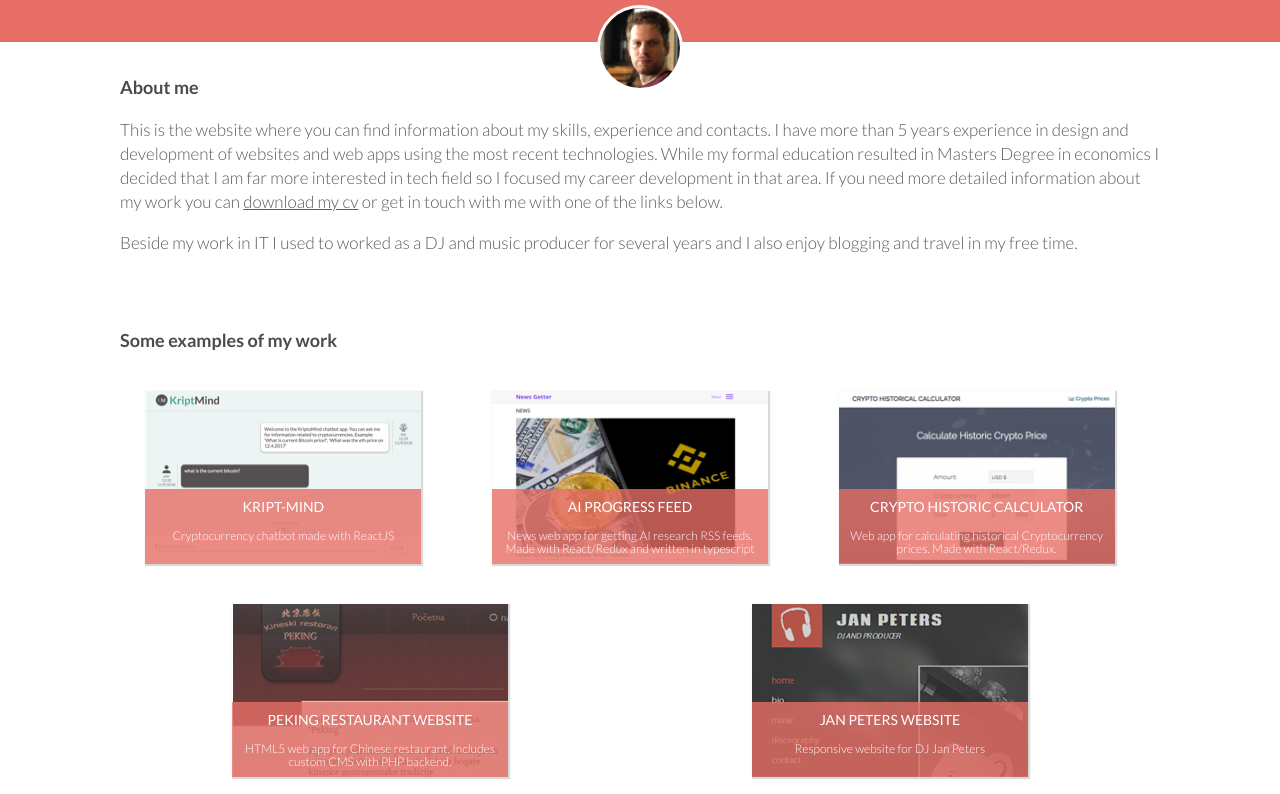
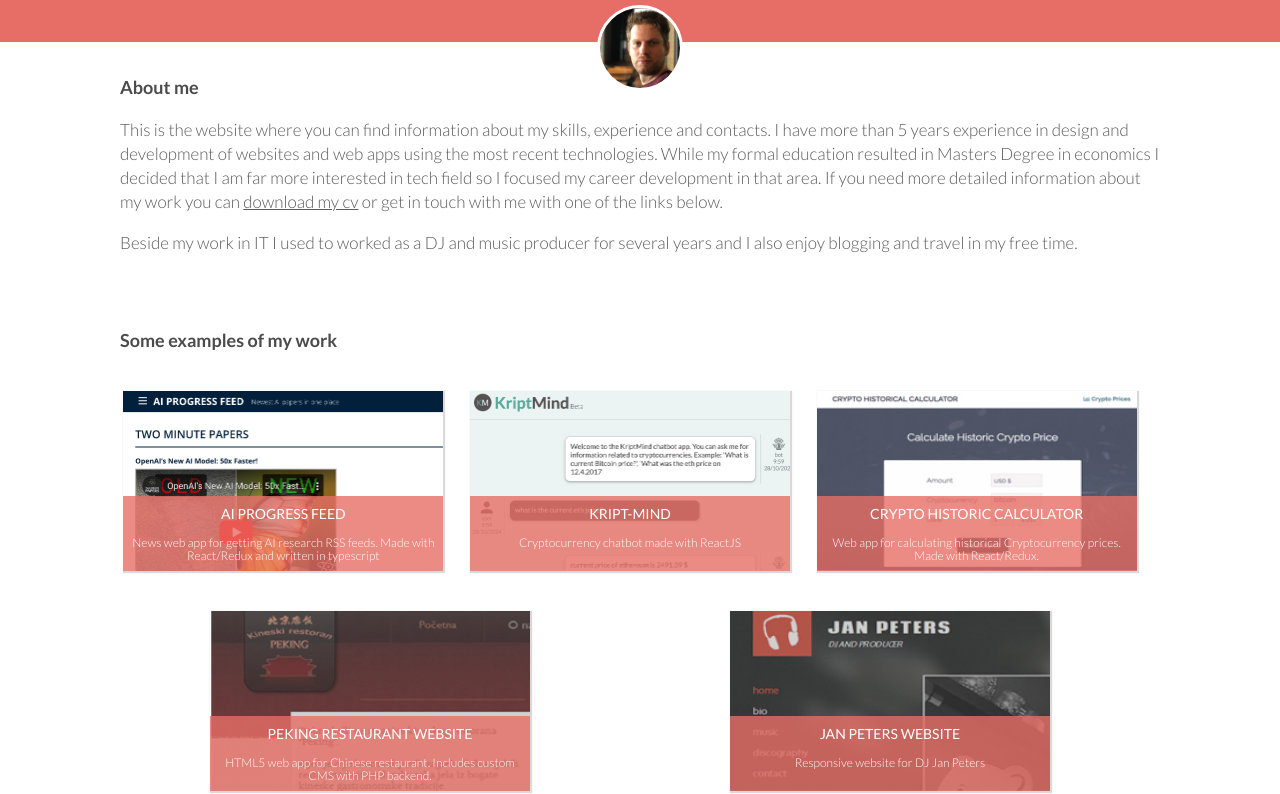
Before and after one commit to jprester/jprester.github.io, a plain HTML site: page index.html in a window 1280 px wide. Shown: the part 306-1100 px from the top of the page. Drawn offline with Linux system fonts and the light colour scheme.

Commit message:
fix links to projects and project images

```diff
--- a/index.html
+++ b/index.html
@@ -145,9 +145,28 @@
           <h3 class="title">Some examples of my work</h3>
           <div class="my-work-img-container">
             <div class="my-work-img">
-              <a href="https://kript-mind.netlify.com/" class="mywork-item">
+              <a
+                href="https://ai-progress-feed.netlify.app/"
+                class="mywork-item"
+              >
                 <img
-                  src="img/crypto_chatbot_example.jpg"
+                  src="img/ai-feed_app_example.png"
+                  class="mywork-image"
+                  alt="news getter app example image"
+                />
+                <div class="mywork-item-description">
+                  <h5 class="item-title">AI Progress Feed</h5>
+                  <p class="description-text">
+                    News web app for getting AI research RSS feeds. Made with
+                    React/Redux and written in typescript
+                  </p>
+                </div>
+              </a>
+            </div>
+            <div class="my-work-img">
+              <a href="https://kript-mind.netlify.app/" class="mywork-item">
+                <img
+                  src="img/crypto_chatbot_example.png"
                   class="mywork-image"
                   alt="kript mind example image"
                 />
@@ -161,26 +180,7 @@
             </div>
             <div class="my-work-img">
               <a
-                href="https://ai-progress-feed.netlify.app/"
-                class="mywork-item"
-              >
-                <img
-                  src="img/news_app_example.jpg"
-                  class="mywork-image"
-                  alt="news getter app example image"
-                />
-                <div class="mywork-item-description">
-                  <h5 class="item-title">AI Progress Feed</h5>
-                  <p class="description-text">
-                    News web app for getting AI research RSS feeds. Made with
-                    React/Redux and written in typescript
-                  </p>
-                </div>
-              </a>
-            </div>
-            <div class="my-work-img">
-              <a
-                href="https://crypto-calculator.netlify.com/"
+                href="https://crypto-calculator.netlify.app/"
                 class="mywork-item"
               >
                 <img
--- a/styles/style.css
+++ b/styles/style.css
@@ -1,22 +1,41 @@
 /* General Styles */
 
 body {
-  font-size: 16px; font-family: 'Lato', Arial, sans-serif;
+  font-size: 16px;
+  font-family: "Lato", Arial, sans-serif;
 }
 
 html {
   font-size: 62.5%;
 }
 
-ol, ul {list-style:none;}
+ol,
+ul {
+  list-style: none;
+}
 
-a, a:hover, a:focus, a:active {text-decoration: none; color: inherit; cursor: pointer;}
+a,
+a:hover,
+a:focus,
+a:active {
+  text-decoration: none;
+  color: inherit;
+  cursor: pointer;
+}
 
-ul.link-list {margin: auto; width: 150px; height: 30px}
-.link-list li {float: left; margin-left: 15px}
+ul.link-list {
+  margin: auto;
+  width: 150px;
+  height: 30px;
+}
+.link-list li {
+  float: left;
+  margin-left: 15px;
+}
 
-
-.padding {padding: 2rem 0;}
+.padding {
+  padding: 2rem 0;
+}
 
 .content-container {
   max-width: 90%;
@@ -28,7 +47,7 @@ ul.link-list {margin: auto; width: 150px; height: 30px}
 }
 
 .jariks-links:hover {
-  color: #E66E66;
+  color: #e66e66;
   cursor: pointer;
 }
 /* header */
@@ -40,7 +59,7 @@ ul.link-list {margin: auto; width: 150px; height: 30px}
 h1.logo {
   font-weight: 300;
   font-size: 1.4rem;
-  color: #4A4A4A;
+  color: #4a4a4a;
 }
 
 h1 a {
@@ -96,7 +115,7 @@ h1 a {
 
 .intro {
   text-align: center;
-  background: #E66E66;
+  background: #e66e66;
   color: white;
   padding: 2rem 0rem;
 }
@@ -106,7 +125,6 @@ h1 a {
   justify-content: center;
   flex-wrap: wrap;
 }
-
 
 .intro-hello-title {
   font-weight: 300;
@@ -128,9 +146,9 @@ h1 a {
 }
 
 .intro-code-box {
-  -webkit-box-shadow: 0.02rem 0rem 0.2rem 0.1rem rgba(0, 0, 0, 0.15);  /* Safari 3-4, iOS 4.0.2 - 4.2, Android 2.3+ */
-  -moz-box-shadow: 0.02rem 0rem 0.2rem 0.1rem rgba(0, 0, 0, 0.15);  /* Firefox 3.5 - 3.6 */
-  box-shadow: 0.02rem 0rem 0.2rem 0.1rem rgba(0, 0, 0, 0.15);  /* Opera 10.5, IE 9, Firefox 4+, Chrome 6+, iOS 5 */
+  -webkit-box-shadow: 0.02rem 0rem 0.2rem 0.1rem rgba(0, 0, 0, 0.15); /* Safari 3-4, iOS 4.0.2 - 4.2, Android 2.3+ */
+  -moz-box-shadow: 0.02rem 0rem 0.2rem 0.1rem rgba(0, 0, 0, 0.15); /* Firefox 3.5 - 3.6 */
+  box-shadow: 0.02rem 0rem 0.2rem 0.1rem rgba(0, 0, 0, 0.15); /* Opera 10.5, IE 9, Firefox 4+, Chrome 6+, iOS 5 */
   border: 2px solid transparent;
   border-radius: 3px;
   -webkit-border-radius: 3px;
@@ -143,7 +161,7 @@ h1 a {
   margin: 0.5rem;
   padding: 1rem;
   text-align: start;
-  font-family: 'Menlo', sans-serif;
+  font-family: "Menlo", sans-serif;
   font-weight: 400;
   font-size: 1rem;
 }
@@ -187,7 +205,7 @@ h1 a {
 }
 
 .text a:hover {
-  color: #E66E66;
+  color: #e66e66;
 }
 
 .title {
@@ -231,8 +249,8 @@ h1 a {
 }
 
 .mywork-image {
-  width: 276px;
-  height: 173px;
+  width: 320px;
+  height: 180px;
 }
 
 .mywork-item-description {
@@ -241,9 +259,9 @@ h1 a {
   bottom: 0px;
   margin: 0px;
   height: 65px;
-  width: 276px;
+  width: 320px;
   color: #ffffff;
-  background-color: #E66E66;
+  background-color: #e66e66;
   background: rgb(230, 110, 102); /* The Fallback */
   background: rgba(230, 110, 102, 0.8);
   padding-top: 10px;
@@ -267,11 +285,11 @@ h5.item-title {
   font-weight: 500;
   margin-bottom: 10px;
   font-size: 1.4rem;
-  margin:0;
-  padding:0;
+  margin: 0;
+  padding: 0;
 }
 
-a.mywork-item:hover .item-description{
+a.mywork-item:hover .item-description {
   display: inline-block;
 }
 
@@ -315,7 +333,7 @@ a.mywork-item:hover .item-description{
 }
 
 .footer-text a:hover {
-  color: #E66E66;
+  color: #e66e66;
 }
 
 /* responsive styles */
@@ -394,7 +412,7 @@ a.mywork-item:hover .item-description{
     font-weight: 300;
     color: #5c5c5c;
     font-size: 2.7rem;
-    color: #4A4A4A;
+    color: #4a4a4a;
   }
 
   .logo-img {
```
Also changed, not shown: img/ai-feed_app_example.png (added), img/crypto_chatbot_example.png (added), img/crypto_historic_example.png (added).
